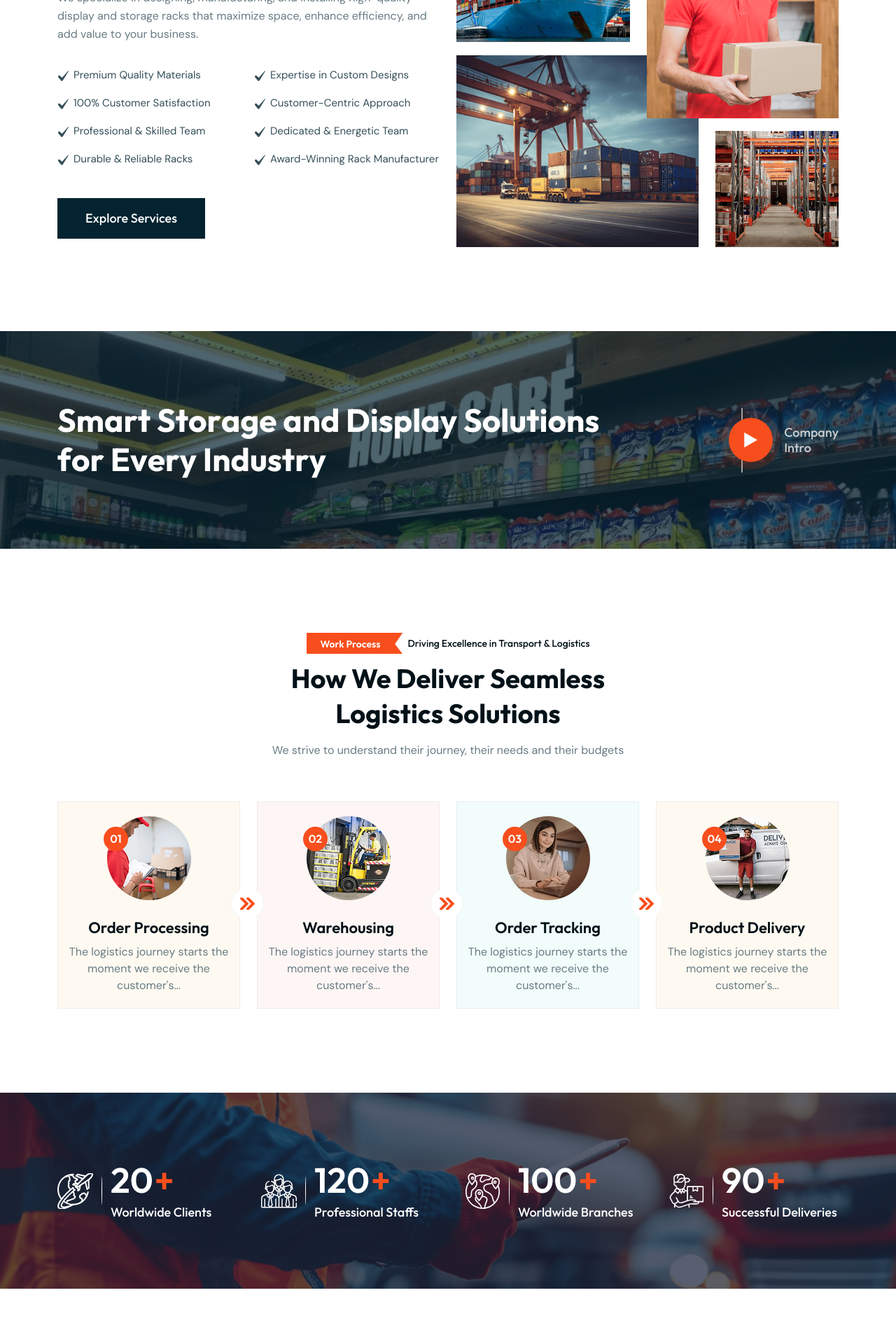
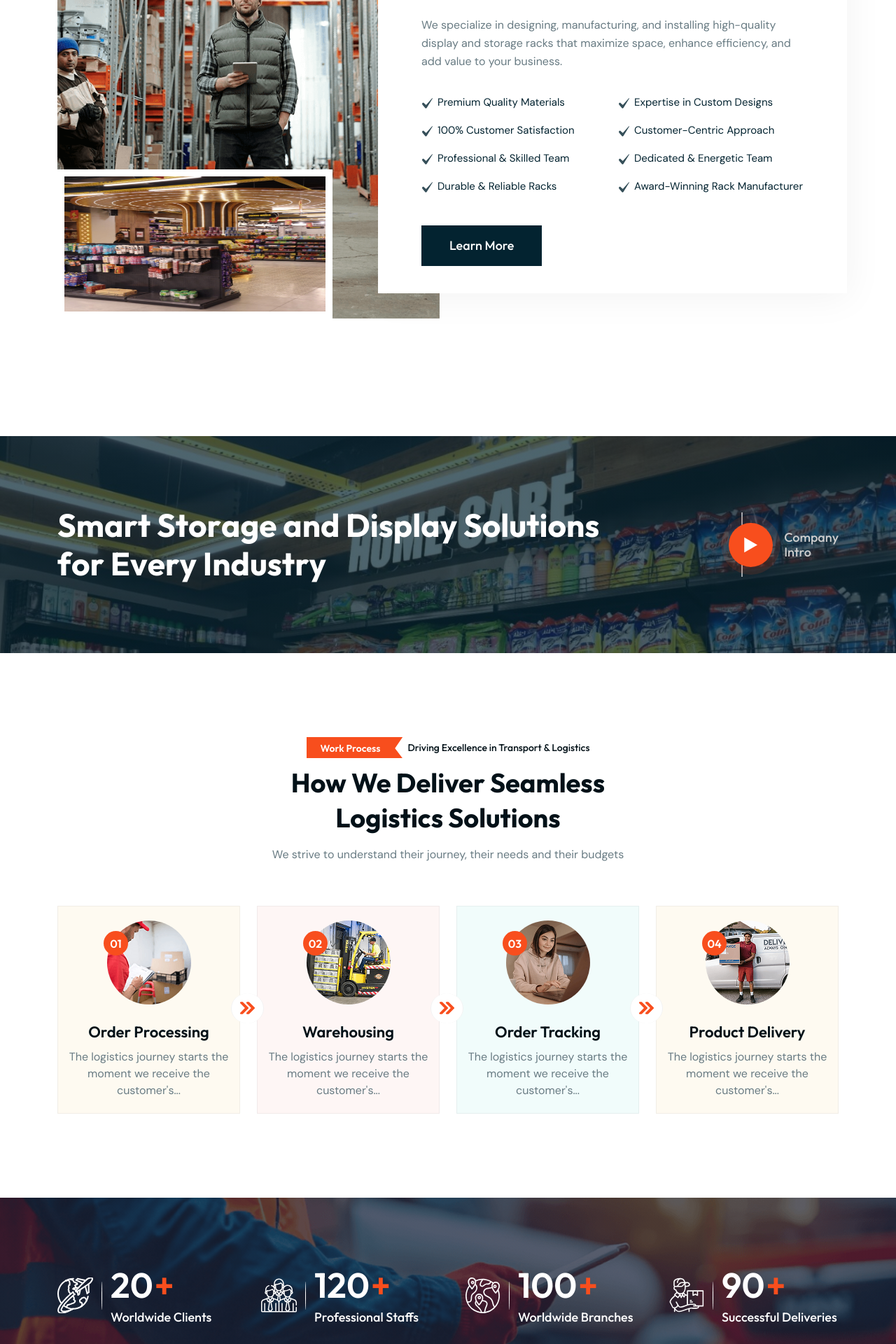
Before and after one commit to proanubhav/rack-site, a PHP site: page /about.php in a window 1280 px wide. Shown: the part 650-2570 px from the top of the page at 70% size. Run offline with PHP 8.4, Linux system fonts and the light colour scheme; some libraries are stand-ins or nearby versions.

Commit message:
bug fixing

```diff
--- a/about.php
+++ b/about.php
@@ -42,17 +42,42 @@
     <!-- breadcrumb-section end -->
 
    <!-- about us section start -->
-<div class="about-us-section section-padding-top section-margin-bottom">
+<div class="about-us-section-three section-padding-top section-padding-bottom">
         <div class="container position-relative">
-        <div class="row gy-md-5 g-4 align-items-center">
-            <div class="col-lg-6 wow animate fadeInLeft" data-wow-delay="200ms" data-wow-duration="1500ms">
-                <div class="about-content">
-                    <div class="section-title">
+            <div class="row align-items-center g-xxl-0 gy-5">
+                <div class="col-lg-6 wow animate fadeInLeft" data-wow-delay="200ms" data-wow-duration="1500ms" style="visibility: visible; animation-duration: 1500ms; animation-delay: 200ms;">
+                    <div class="about-left-area">
+                        <div class="about-big-iamge">
+                            <img src="assets/image/card-img/about-image-three-1.png" alt="">
+                        </div>
+                        <div class="review-wrapper-three wow animate fadeInUp" data-wow-delay="200ms" data-wow-duration="1500ms" style="visibility: visible; animation-duration: 1500ms; animation-delay: 200ms;">
+                            <div class="review-content">
+                                <h3>The Best &amp; Most Reliable Rack Service</h3>
+                                <h5>Ranjeet Singh</h5>
+                                <div class="icon">
+                                    <svg xmlns="http://www.w3.org/2000/svg" width="82" height="80" viewBox="0 0 82 80" fill="none">
+                                        <path d="M135.5 88.5C135.5 115.005 113.791 136.5 87 136.5C60.2093 136.5 38.5 115.005 38.5 88.5C38.5 61.9952 60.2093 40.5 87 40.5C113.791 40.5 135.5 61.9952 135.5 88.5Z" stroke="white"></path>
+                                        <circle cx="96" cy="103" r="46.5" stroke="white"></circle>
+                                        <circle cx="78.5" cy="80.5" r="54" stroke="white"></circle>
+                                        <path d="M133.5 71.5C133.5 103.513 106.433 129.5 73 129.5C39.5668 129.5 12.5 103.513 12.5 71.5C12.5 39.487 39.5668 13.5 73 13.5C106.433 13.5 133.5 39.487 133.5 71.5Z" stroke="white"></path>
+                                        <path d="M127.5 61C127.5 94.3909 99.093 121.5 64 121.5C28.907 121.5 0.5 94.3909 0.5 61C0.5 27.6091 28.907 0.5 64 0.5C99.093 0.5 127.5 27.6091 127.5 61Z" stroke="white"></path>
+                                    </svg>
+                                </div>
+                            </div>
+                        </div>
+                        <div class="about-small-iamge">
+                            <!-- <img src="assets/image/card-img/about-image-three-2.png" alt=""> -->
+                            <img src="assets/images-rack/about/about1.png" alt="" style='width: 373px; height: 193px'>
+                        </div>
+                    </div>
+                </div>
+                <div class="col-lg-7">
+                    <div class="right-side-area">
+                        <div class="section-title-three">
                             <div class="sub-title">
                                 <div class="sub-clip">
                                     <span>About Us</span>
                                 </div>
-                            <span>Your Reliable Display & Storage Rack Partner</span>
                             </div>
                            <h2>Your Trusted Partner for Innovative Rack Solutions</h2>
                             <p>We specialize in designing, manufacturing, and installing high-quality display and storage racks that maximize space, enhance efficiency, and add value to your business.</p>
@@ -123,35 +148,9 @@
                             <span>Award-Winning Rack Manufacturer</span>
                         </li>
                     </ul>
-                    <a href="shop-list.php" class="primary-btn1 secondary-btn">Explore Services</a>
+                        <a href="shop-list.php" class="primary-btn1 secondary-btn">Learn More</a>
                     </div>
                 </div>
-            <div class="col-lg-6 wow animate fadeInRight" data-wow-delay="200ms" data-wow-duration="1500ms">
-                <div class="image-wrapper">
-                    <div class="left-wrap">
-                        <div class="image-one">
-                            <img src="assets/image/card-img/image-one.png" alt="card-img">
-                        </div>
-                        <div class="image-two">
-                            <img src="assets/image/card-img/image-two.png" alt="card-img">
-                        </div>
-                    </div>
-                    <div class="right-wrap">
-                        <div class="image-three">
-                            <img src="assets/image/card-img/image-three.png" alt="card-img">
-                        </div>
-                        <div class="image-four">
-                            <img src="assets/image/card-img/image-four.png" alt="card-img">
-                        </div>
-                    </div>
-                </div>
-            </div>
-        </div>
-        <div class="green-container-image wow animate fadeInDown" data-wow-delay="200ms" data-wow-duration="1500ms">
-            <img src="assets/image/banner-img/green-container.php" alt="">
-        </div>
-        <div class="car-shape">
-            <img src="assets/image/banner-img/about-us-one-shape.png" alt="">
             </div>
         </div>
     </div>
--- a/common/header.php
+++ b/common/header.php
@@ -85,7 +85,7 @@
             </div>
         </div>
         <div class="nav-right d-flex jsutify-content-end align-items-center">
-            <a href="contact.php" class="header-btn d-lg-flex d-none">Get Quote</a>
+            <a class="header-btn d-lg-flex d-none"  data-bs-toggle="modal" data-bs-target="#contactModal">Get Quote</a>
             <div class="sidebar-button mobile-menu-btn">
                 <svg class="sidebar-toggle-button" width="25" height="25" viewBox="0 0 18 18"
                     xmlns="http://www.w3.org/2000/svg">
```
Also changed, not shown: common/footer.php (+62 -0 lines). Lines whose indentation alone changed are shown as unchanged.
